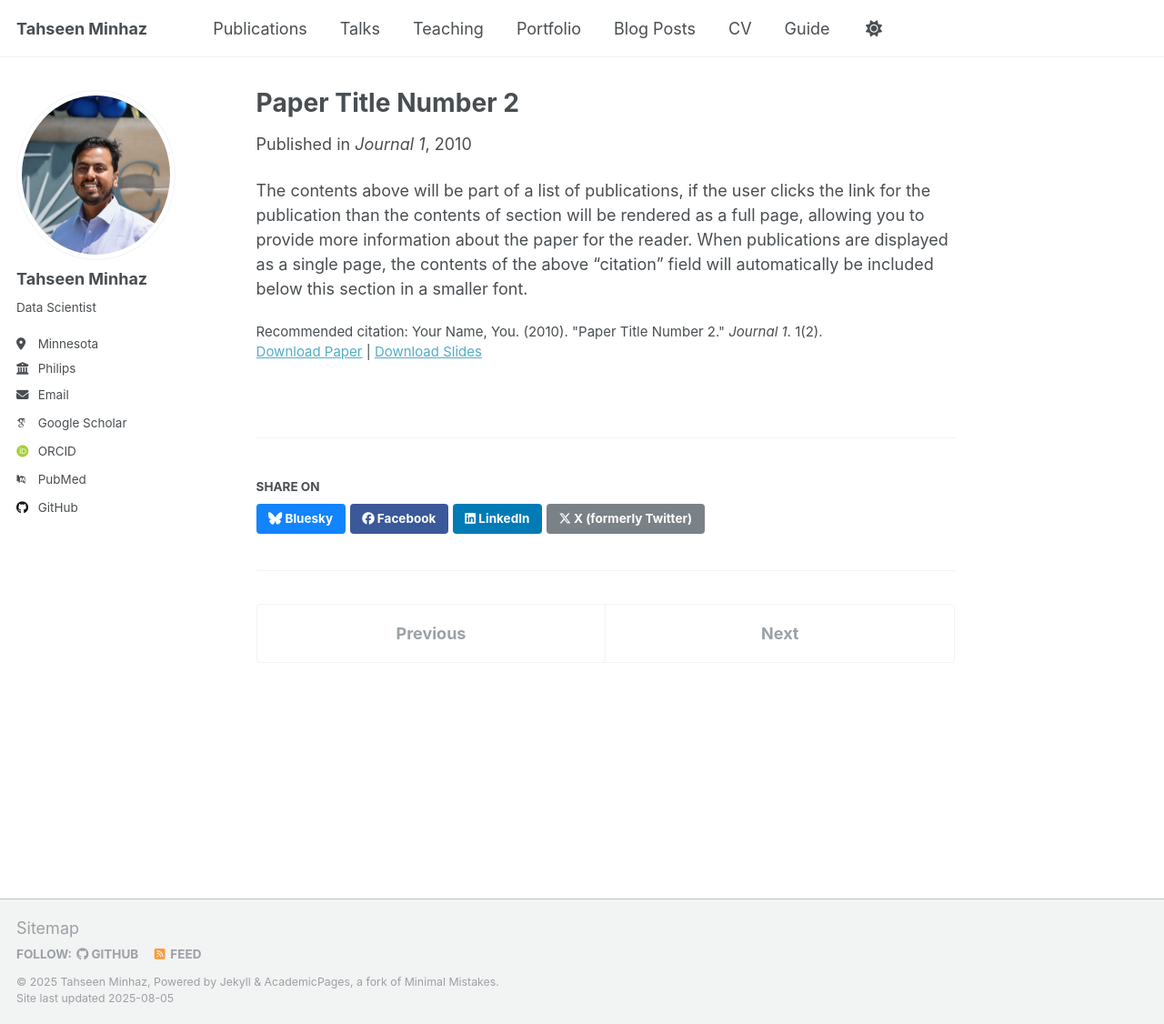
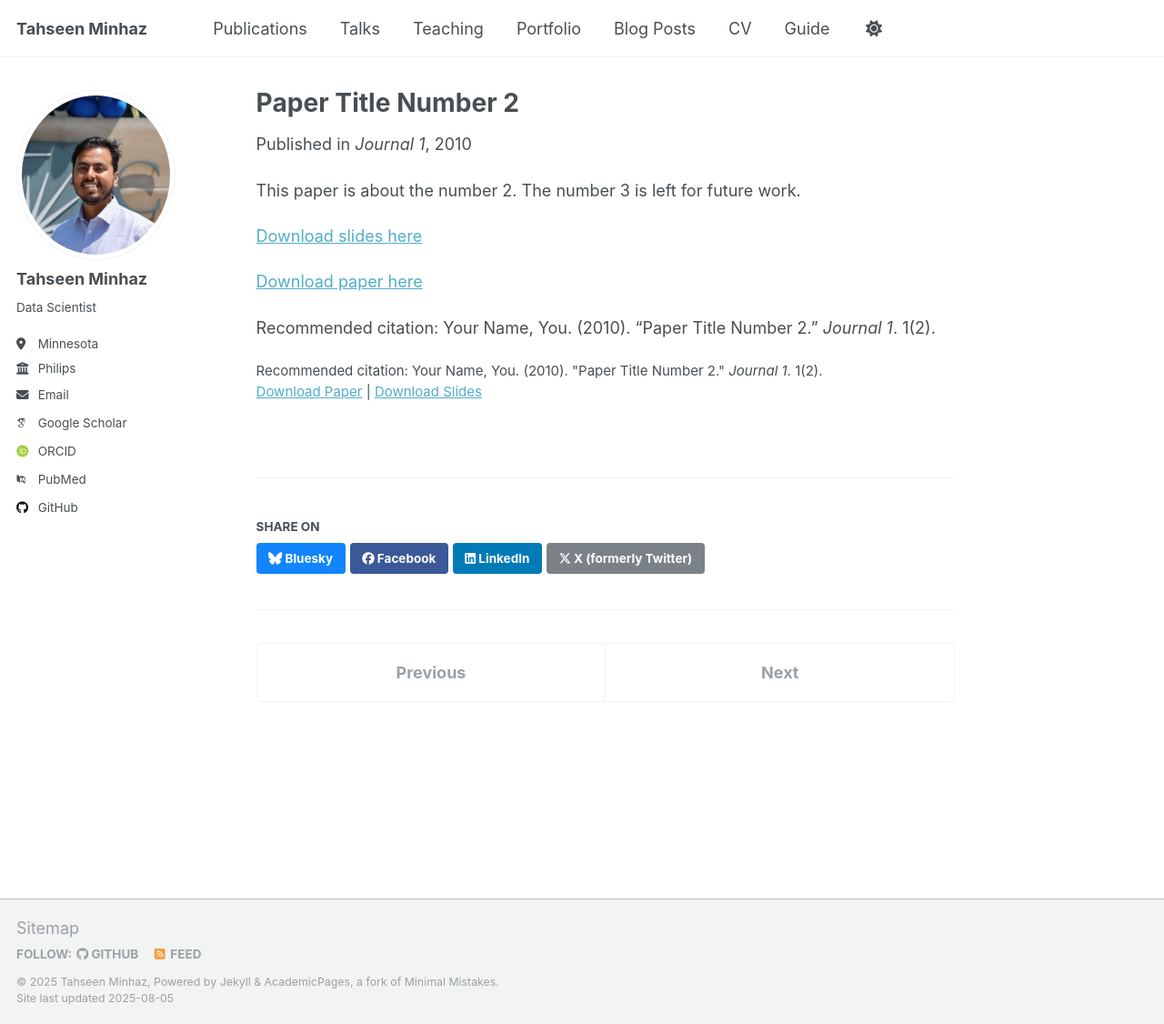
Before and after one commit to tahseenb/tahseenb.github.io, a Jekyll site: the page built from _publications/2010-10-01-paper-title-number-2.md, in a window 1280 px wide and 1126 px high. Shown: the whole window at 91% size. Built offline with Jekyll 4.4.1, drawn with Linux system fonts in a browser that asks for light colours; some web fonts are replaced; a script that is not in the unit is left out.

Commit message:
added paper 1

```diff
--- a/_publications/2010-10-01-paper-title-number-2.md
+++ b/_publications/2010-10-01-paper-title-number-2.md
@@ -10,5 +9,10 @@ slidesurl: 'http://academicpages.github.io/files/slides2.pdf'
 paperurl: 'http://academicpages.github.io/files/paper2.pdf'
 citation: 'Your Name, You. (2010). &quot;Paper Title Number 2.&quot; <i>Journal 1</i>. 1(2).'
 ---
+This paper is about the number 2. The number 3 is left for future work.
 
-The contents above will be part of a list of publications, if the user clicks the link for the publication than the contents of section will be rendered as a full page, allowing you to provide more information about the paper for the reader. When publications are displayed as a single page, the contents of the above "citation" field will automatically be included below this section in a smaller font.
+[Download slides here](http://academicpages.github.io/files/slides2.pdf)
+
+[Download paper here](http://academicpages.github.io/files/paper2.pdf)
+
+Recommended citation: Your Name, You. (2010). "Paper Title Number 2." <i>Journal 1</i>. 1(2).
--- a/markdown_generator/publications.tsv
+++ b/markdown_generator/publications.tsv
@@ -1,4 +1,4 @@
 pub_date	title	venue	excerpt	citation	url_slug	paper_url	slides_url
-2009-10-01	Paper Title Number 1	Journal 1	This paper is about the number 1. The number 2 is left for future work.	Your Name, You. (2009). "Paper Title Number 1." <i>Journal 1</i>. 1(1).	paper-title-number-1	http://academicpages.github.io/files/paper1.pdf	http://academicpages.github.io/files/slides1.pdf
+2021-03-01	Clinical 3D imaging of the anterior segment with ultrasound biomicroscopy	Translational Vision Science & Technology	Three-dimensional UBM (3D-UBM) imaging of the anterior segment can be used to enable unique visualization and quantification of anterior segment structures.	Helms, Richard. (2021). "Clinical 3D Imaging of the Anterior Segment With Ultrasound Biomicroscopy" <i>Trans. Vis. Sci. Tech.</i>. 10(3).	paper-title-number-1	https://tvst.arvojournals.org/arvo/content_public/journal/tvst/938517/i2164-2591-10-3-11_1615374609.64483.pdf
 2010-10-01	Paper Title Number 2	Journal 1	This paper is about the number 2. The number 3 is left for future work.	Your Name, You. (2010). "Paper Title Number 2." <i>Journal 1</i>. 1(2).	paper-title-number-2	http://academicpages.github.io/files/paper2.pdf	http://academicpages.github.io/files/slides2.pdf
 2015-10-01	Paper Title Number 3	Journal 1	This paper is about the number 3. The number 4 is left for future work.	Your Name, You. (2015). "Paper Title Number 3." <i>Journal 1</i>. 1(3).	paper-title-number-3	http://academicpages.github.io/files/paper3.pdf	http://academicpages.github.io/files/slides3.pdf
```
Also changed, not shown: other parts of _publications/2010-10-01-paper-title-number-2.md (+0 -1 lines), _publications/2015-10-01-paper-title-number-3.md (+6 -2 lines), _publications/2021-03-01-paper-title-number-1.md (added, +15 -0 lines), markdown_generator/publications.py (line endings or trailing spaces).
